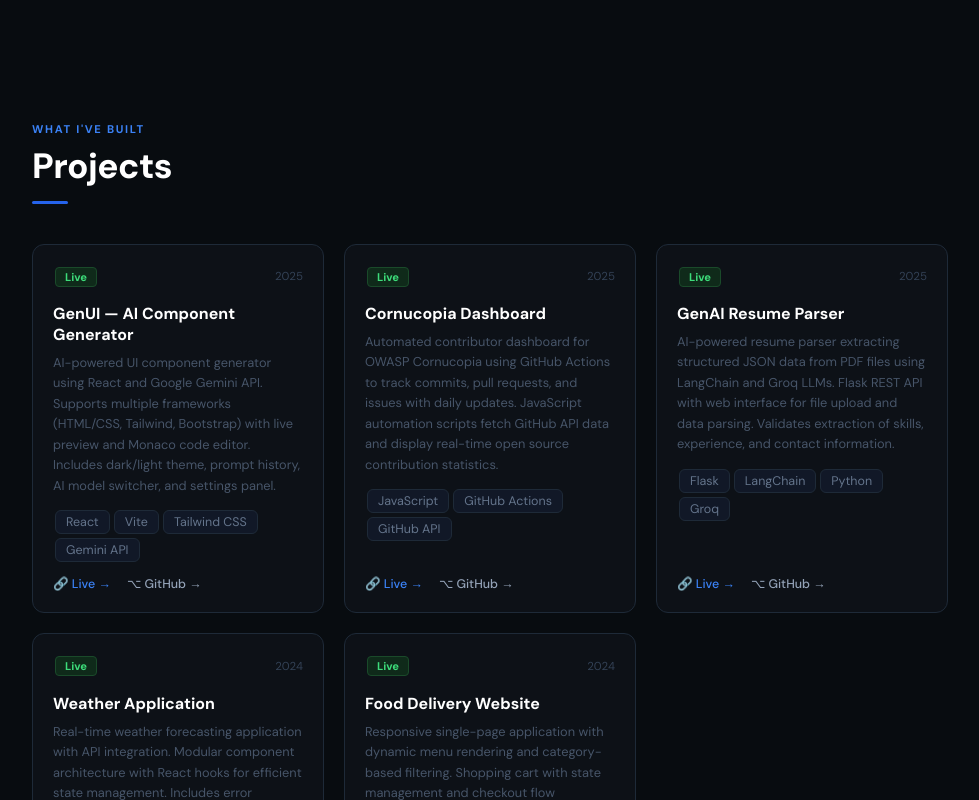
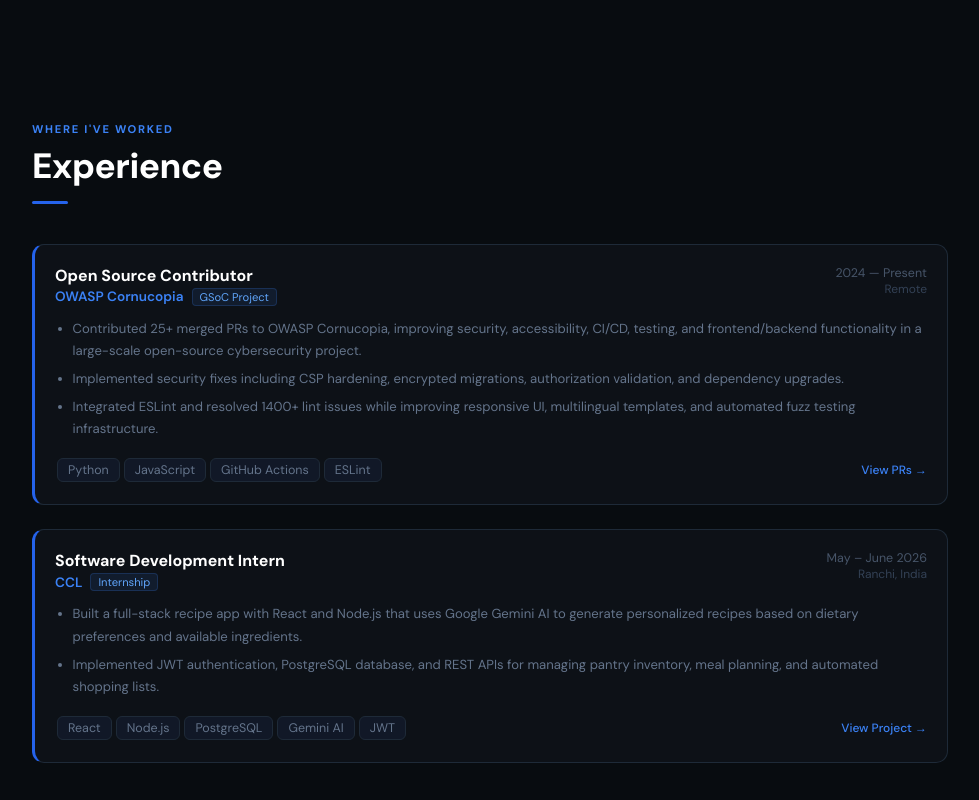
Before and after one commit to Adarshkumar0509/portfolio, a React (Create React App) app: page / in a window 1280 px wide. Shown: the part 1780-2580 px from the top of the page, without its empty margins (150-1129 px from the left). Built offline with nearby package versions, Linux system fonts and the light colour scheme; the HTML template or start-up script is replaced by a standard one.

Commit message:
Update App.js

```diff
--- a/src/App.js
+++ b/src/App.js
@@ -1,7 +1,7 @@
 import { useState, useEffect, useRef } from "react";
-import { PERSONAL, ROLES, SKILLS, PROJECTS, BLOG_POSTS } from "./data";
+import { PERSONAL, ROLES, SKILLS, PROJECTS, EXPERIENCE, BLOG_POSTS } from "./data";
 
-const NAV = ["About", "Skills", "Projects", "Resume", "Blog", "Contact"];
+const NAV = ["About", "Skills", "Experience", "Projects", "Resume", "Blog", "Contact"];
 
 const STATUS_STYLE = {
   Live:          { bg: "#0f2a1a", color: "#3ddc7a", border: "#1a4a2a" },
@@ -319,6 +319,44 @@ export default function App() {
         </div>
       </section>
 
+      {/* ── EXPERIENCE ── */}
+      <section data-nav="Experience" ref={el => sectionRef.current["Experience"] = el} style={S.section}>
+        <p style={S.secLabel}>Where I've worked</p>
+        <h2 style={S.secTitle}>Experience</h2>
+        <div style={S.divider} />
+        <div style={{ display: "flex", flexDirection: "column", gap: "1.5rem" }}>
+          {EXPERIENCE.map((exp, i) => (
+            <div key={i} style={{ ...S.card, borderLeft: "3px solid #2563eb" }}>
+              <div style={{ display: "flex", justifyContent: "space-between", alignItems: "flex-start", flexWrap: "wrap", gap: "0.5rem", marginBottom: "0.75rem" }}>
+                <div>
+                  <div style={{ fontSize: "1rem", fontWeight: 700, color: "#fff" }}>{exp.role}</div>
+                  <div style={{ display: "flex", alignItems: "center", gap: "0.5rem", marginTop: "2px" }}>
+                    <a href={exp.orgLink} target="_blank" rel="noreferrer" style={{ fontSize: "0.85rem", color: "#3b82f6", fontWeight: 600, textDecoration: "none" }}>{exp.org}</a>
+                    <span style={{ fontSize: "0.7rem", background: "rgba(59,130,246,0.1)", color: "#60a5fa", border: "1px solid rgba(59,130,246,0.2)", borderRadius: "4px", padding: "1px 7px" }}>{exp.type}</span>
+                  </div>
+                </div>
+                <div style={{ textAlign: "right" }}>
+                  <div style={{ fontSize: "0.78rem", color: "#475569" }}>{exp.period}</div>
+                  <div style={{ fontSize: "0.75rem", color: "#334155" }}>{exp.location}</div>
+                </div>
+              </div>
+              <ul style={{ paddingLeft: "1.1rem", margin: "0 0 1rem" }}>
+                {exp.points.map((pt, j) => (
+                  <li key={j} style={{ fontSize: "0.82rem", color: "#64748b", lineHeight: 1.7, marginBottom: "0.35rem" }}>{pt}</li>
+                ))}
+              </ul>
+              <div style={{ display: "flex", justifyContent: "space-between", alignItems: "center", flexWrap: "wrap", gap: "0.5rem" }}>
+                <div>{exp.tags.map(t => <span key={t} style={S.pill}>{t}</span>)}</div>
+                <div style={{ display: "flex", gap: "0.75rem" }}>
+                  {exp.prsLink && <a href={exp.prsLink} target="_blank" rel="noreferrer" style={{ ...S.linkBtn, fontSize: "0.75rem" }}>View PRs →</a>}
+                  {exp.certLink && <a href={exp.certLink} target="_blank" rel="noreferrer" style={{ ...S.linkBtn, fontSize: "0.75rem" }}>View Project →</a>}
+                </div>
+              </div>
+            </div>
+          ))}
+        </div>
+      </section>
+
       {/* ── PROJECTS ── */}
       <section data-nav="Projects" ref={el => sectionRef.current["Projects"] = el} style={S.section}>
         <p style={S.secLabel}>What I've built</p>
```
